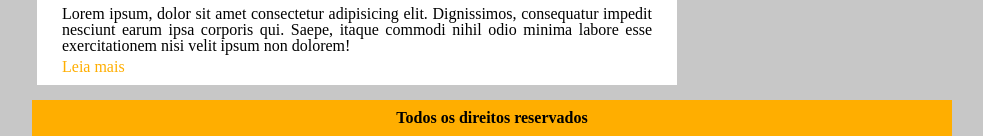
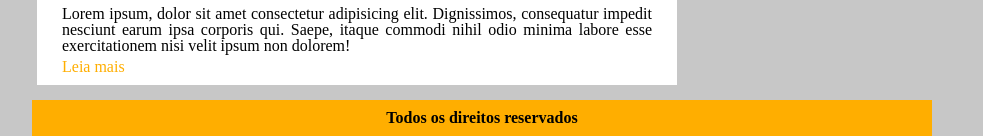
Before and after one commit to Hugohs98/desafio02-html-fatec-ads, a Flask app: page / in a window 1280 px wide. Shown: the part 1152-1288 px from the top of the page, without its empty margins (163-1146 px from the left). Run offline with Flask 2, Linux system fonts and the light colour scheme.

Commit message:
Update style.css

```diff
--- a/static/_src/style.css
+++ b/static/_src/style.css
@@ -168,7 +168,7 @@ li#cat {
 h4 {
     background-color: rgb(255, 174, 0);
     padding: 10px;
-    width: 900px;
+    width: 880px;
     margin: 5px;
     font-weight: bold;
 }
```
